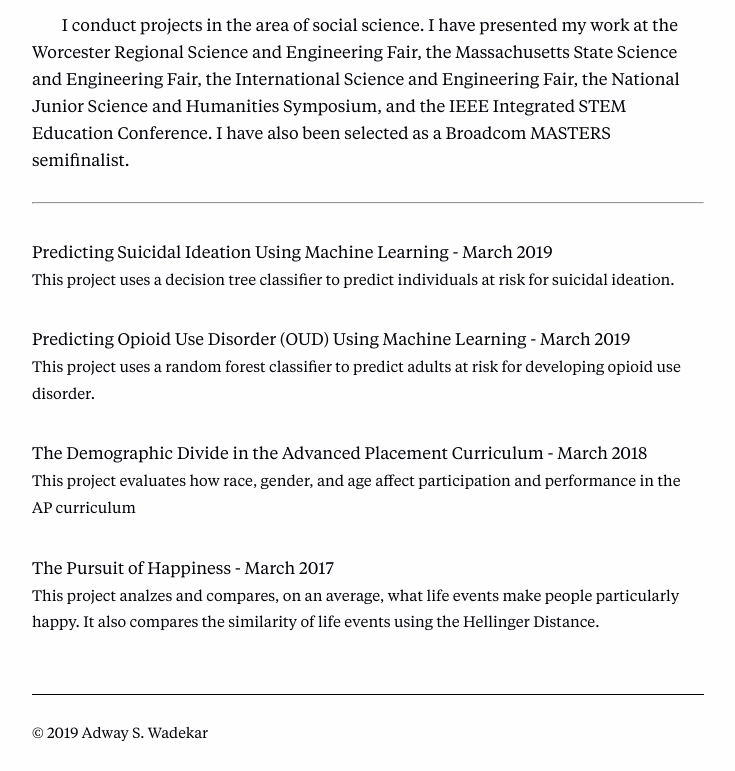
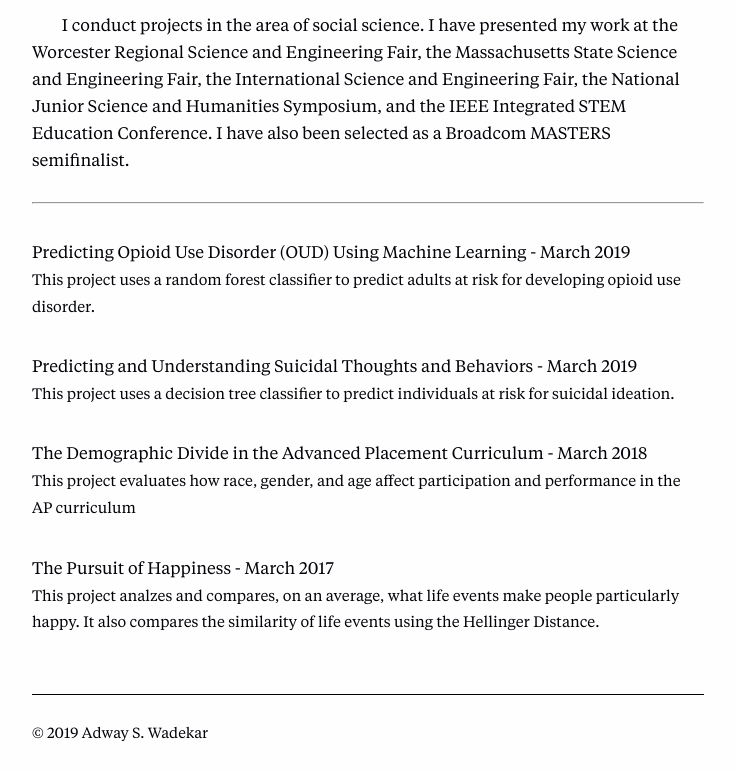
Before and after one commit to adway/2019-site, a Gatsby site: page /projects in a window 1280 px wide. Shown: the part 142-913 px from the top of the page, without its empty margins (272-1007 px from the left). Built offline with nearby package versions, Linux system fonts and the light colour scheme; Gatsby itself is replaced by a stand-in of ours.

Commit message:
Change Project - suicidal thoughts and behaviors

```diff
--- a/src/data.js
+++ b/src/data.js
@@ -6,19 +6,19 @@ export const siteInfo = {
 
 export const projects = [
   {
-    title: 'Predicting Suicidal Ideation Using Machine Learning',
+    title: 'Predicting Opioid Use Disorder (OUD) Using Machine Learning',
+    date: 'March 2019',
+    link: 'https://drive.google.com/open?id=1H5csZ1fBgQ_M0_JZY1iRFf-hYUmKpG0C',
+    description:
+      'This project uses a random forest classifier to predict adults at risk for developing opioid use disorder.'
+  },
+  {
+    title: 'Predicting and Understanding Suicidal Thoughts and Behaviors',
     link:
       'https://drive.google.com/file/d/106JZx9INd1iz56qChZFBMp6XNSyFTajr/view?usp=sharing',
     date: 'March 2019',
     description:
       'This project uses a decision tree classifier to predict individuals at risk for suicidal ideation.'
-  },
-  {
-    title: 'Predicting Opioid Use Disorder (OUD) Using Machine Learning',
-    date: 'March 2019',
-    link: 'https://drive.google.com/open?id=1H5csZ1fBgQ_M0_JZY1iRFf-hYUmKpG0C',
-    description:
-      'This project uses a random forest classifier to predict adults at risk for developing opioid use disorder.'
   },
   {
     title: 'The Demographic Divide in the Advanced Placement Curriculum',
```
